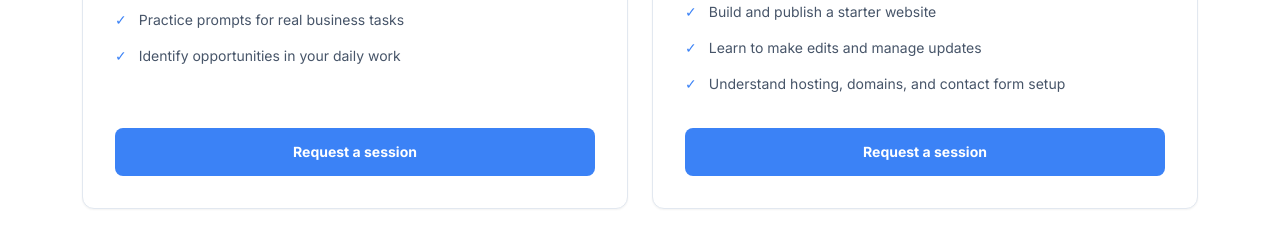
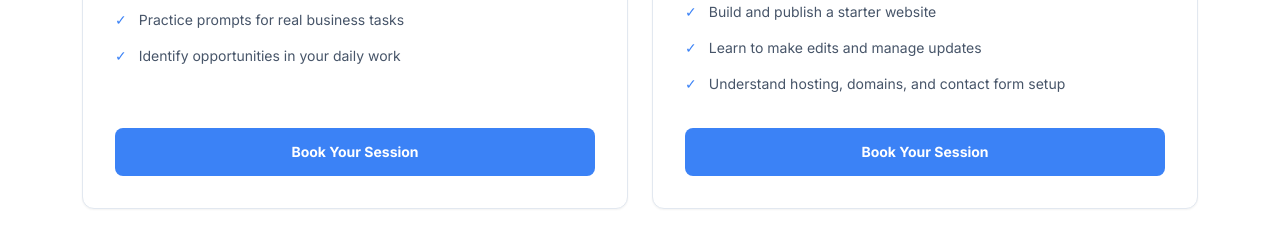
Before and after one commit to Procstar13/LaunchLocal, a Next.js app: page /ai-education in a window 1280 px wide. Shown: the part 1240-1466 px from the top of the page. Built offline with nearby package versions, Linux system fonts and the light colour scheme.

Commit message:
Align navigation and service CTAs to education funnel

```diff
--- a/src/app/ai-education/page.tsx
+++ b/src/app/ai-education/page.tsx
@@ -50,7 +50,7 @@ export default function AIEducationPage() {
                 <ul className="mt-6 flex-1 space-y-3 text-sm leading-6 text-text-secondary">
                   {session.outcomes.map((outcome) => <li key={outcome} className="flex gap-3"><span className="text-accent">✓</span>{outcome}</li>)}
                 </ul>
-                <Link className="btn-primary mt-8" href={`/?plan=${encodeURIComponent(session.plan)}#contact`}>Request a session</Link>
+                <Link className="btn-primary mt-8" href={`/?plan=${encodeURIComponent(session.plan)}#contact`}>Book Your Session</Link>
               </article>
             ))}
           </div>
```
